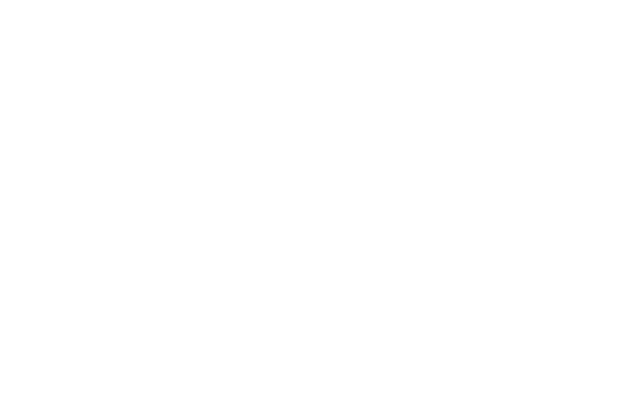
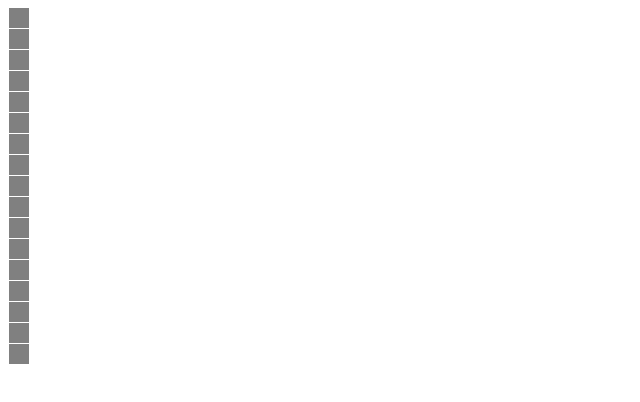
Before and after one commit to voodoowoodoo/etchasketch, a plain HTML site: page index.html in a window 1280 px wide. Shown: the whole page, without its empty margins (0-640 px from the left). Drawn offline with Linux system fonts and the light colour scheme.

Commit message:
basic block styling

```diff
--- a/css/stylesheet.css
+++ b/css/stylesheet.css
@@ -1,4 +1,7 @@
 .grid {
-
+	width: 20px;
+	height: 20px;
+	background-color: grey;
+	margin: 1px;
 
 }
```
